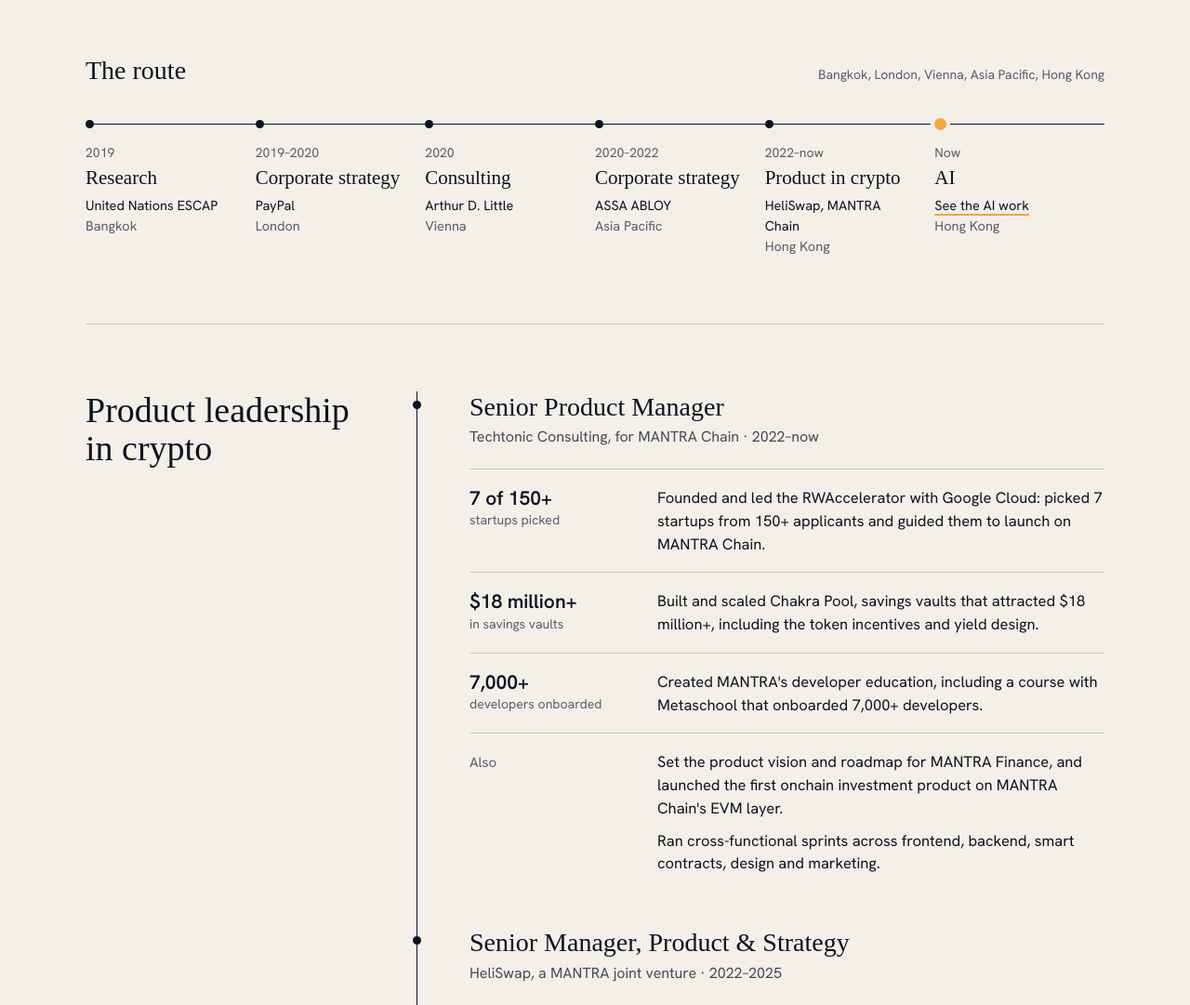
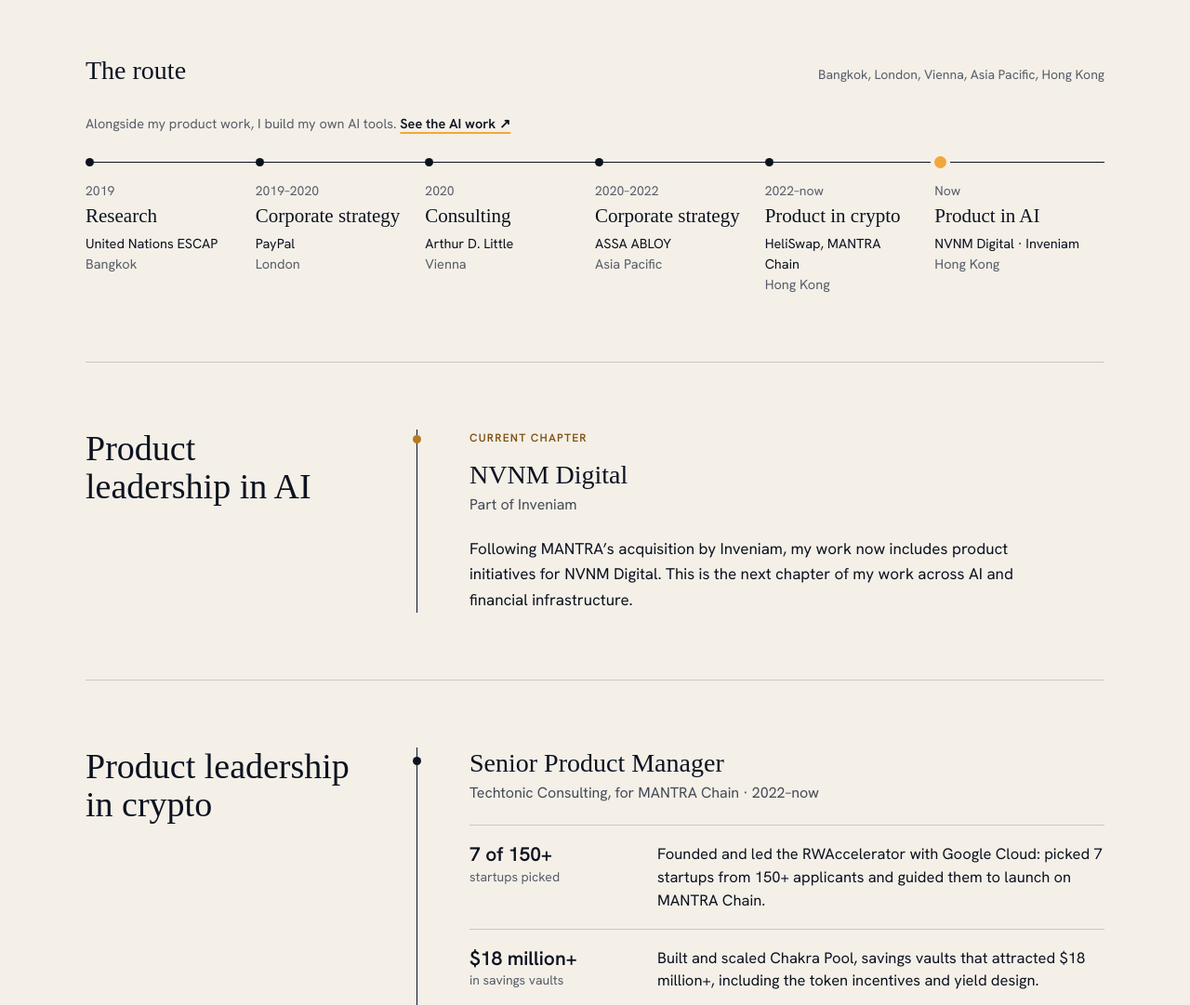
Before and after one commit to ringman007/andre-ringdorfer.com, a plain HTML site: page experience.html in a window 1280 px wide. Shown: the part 700-1781 px from the top of the page at 93% size. Drawn offline with Linux system fonts and the light colour scheme; a web font is replaced by a local one.

Commit message:
Add provisional NVNM Digital AI experience and career route

```diff
--- a/experience.html
+++ b/experience.html
@@ -57,14 +57,26 @@
 .xt-line a{position:relative;display:block;text-decoration:none;border-top:1px solid #0d1220;padding:20px 18px 0 0;font-size:14.5px}
 .xt-line a:last-child{padding-right:0}
 .xt-line i{position:absolute;top:-5px;left:0;width:9px;height:9px;border-radius:50%;background:#0d1220}
-.xt-line a.ai i{top:-7px;width:13px;height:13px;background:#f2a73b;box-shadow:0 0 0 4px #f4f0e8}
+.xt-line a.current i{top:-7px;width:13px;height:13px;background:#f2a73b;box-shadow:0 0 0 4px #f4f0e8}
 .xt-line span{display:block}.xt-line .y,.xt-line .c{color:#585d69}.xt-line .y{font-size:14px}
 .xt-line .t{font-family:'Gloock',serif;font-size:21px;line-height:1.2;margin:4px 0 6px}
-.xt-line .u{text-decoration:underline;text-decoration-color:#f2a73b;text-decoration-thickness:2px;text-underline-offset:4px}
+.xt-parallel{margin:18px 0 0;color:#585d69;font-size:14.5px;line-height:1.6}.xt-parallel a{color:#0d1220;font-weight:600;text-decoration-color:#f2a73b;text-decoration-thickness:2px;text-underline-offset:4px;white-space:nowrap}
 .xt-line a:hover .t{color:#8a5a12}
 @media (max-width:900px){.xt-head{grid-template-columns:1fr}.xt-grid{grid-template-columns:repeat(2,minmax(0,1fr))}.xt-grid>div:nth-child(3){padding-left:0;border-left:0}.xt-grid>div{padding-bottom:18px}.xt-grid>div:nth-child(n+3){border-top:1px solid rgba(13,18,32,.18)}
-  .xt-line{grid-template-columns:1fr;margin-top:20px;border-left:1px solid #0d1220;margin-left:4px}.xt-line a{border-top:0;padding:0 0 22px 24px}.xt-line i{top:6px;left:-5px}.xt-line a.ai i{left:-7px;top:4px}}
+  .xt-line{grid-template-columns:1fr;margin-top:20px;border-left:1px solid #0d1220;margin-left:4px}.xt-line a{border-top:0;padding:0 0 22px 24px}.xt-line i{top:6px;left:-5px}.xt-line a.current i{left:-7px;top:4px}}
 @media (max-width:520px){.xt-grid{grid-template-columns:1fr}.xt-grid>div{padding:16px 0!important;border-left:0!important}.xt-grid>div+div{border-top:1px solid rgba(13,18,32,.18)}}
+
+
+/* The current AI chapter, before the completed crypto work. */
+.xt-ai{display:flex;flex-wrap:wrap;gap:28px 56px;padding:clamp(48px,6vw,72px) 0;border-bottom:1px solid rgba(13,18,32,.18);scroll-margin-top:24px}
+.xt-ai-heading{flex:1 1 240px;max-width:300px;min-width:0}
+.xt-ai h2{font-family:'Gloock',serif;font-weight:400;font-size:clamp(30px,3.1vw,38px);line-height:1.08;margin:0;text-wrap:balance}
+.xt-ai-body{position:relative;flex:3 1 460px;min-width:0;border-left:1px solid #0d1220;padding-left:clamp(20px,4.5vw,56px)}
+.xt-ai-body::before{content:'';position:absolute;top:6px;left:-5px;width:9px;height:9px;border-radius:50%;background:#b87820}
+.xt-ai-current{display:block;font-size:12px;font-weight:600;letter-spacing:.1em;text-transform:uppercase;color:#805316;margin-bottom:14px}
+.xt-ai h3{font-family:'Gloock',serif;font-weight:400;font-size:28px;line-height:1.2;margin:0}
+.xt-ai-affiliation{color:#454a56;margin:4px 0 22px;font-size:16px}
+.xt-ai-description{margin:0;max-width:62ch;font-size:17px;line-height:1.6;text-wrap:pretty}
 
 /* results as a dark panel so they read differently from the route line */
 .xt-res{margin-top:clamp(40px,4.5vw,56px);padding:clamp(24px,3vw,40px) clamp(22px,3vw,44px) clamp(28px,3.4vw,44px)!important;background:#0d1220;color:#f4f0e8}
@@ -113,10 +125,10 @@
     <div class="xt-head">
       <div>
         <h1>Experience</h1>
-        <p>Senior product manager in onchain finance, based in Hong Kong. Before crypto, I worked in strategy consulting and corporate strategy across Europe and Asia. <a href="index.html#work">Today I build with AI.</a></p>
+        <p>Product work across AI and onchain finance, based in Hong Kong. Before crypto, I worked in strategy consulting and corporate strategy across Europe and Asia. <a href="index.html#work">Today I build with AI.</a></p>
       </div>
       <dl>
-        <dt>Now</dt><dd>Senior Product Manager, Techtonic Consulting, for MANTRA Chain</dd>
+        <dt>Now</dt><dd>Product work for NVNM Digital, part of Inveniam</dd>
         <dt>Based</dt><dd>Hong Kong</dd>
         <dt>Since</dt><dd>2019</dd>
         <dt>Fields</dt><dd>Product, onchain finance, strategy, now AI</dd>
@@ -133,18 +145,31 @@
     </div>
     <div class="xt-route">
       <div class="xt-cap2"><h2>The route</h2><span>Bangkok, London, Vienna, Asia Pacific, Hong Kong</span></div>
+      <p class="xt-parallel">Alongside my product work, I build my own AI tools. <a href="index.html#work">See the AI work ↗</a></p>
       <div class="xt-line">
         <a href="#research"><i></i><span class="y">2019</span><span class="t">Research</span><span>United Nations ESCAP</span><span class="c">Bangkok</span></a>
         <a href="#paypal"><i></i><span class="y">2019–2020</span><span class="t">Corporate strategy</span><span>PayPal</span><span class="c">London</span></a>
         <a href="#consulting"><i></i><span class="y">2020</span><span class="t">Consulting</span><span>Arthur D. Little</span><span class="c">Vienna</span></a>
         <a href="#assa-abloy"><i></i><span class="y">2020–2022</span><span class="t">Corporate strategy</span><span>ASSA ABLOY</span><span class="c">Asia Pacific</span></a>
         <a href="#crypto"><i></i><span class="y">2022–now</span><span class="t">Product in crypto</span><span>HeliSwap, MANTRA Chain</span><span class="c">Hong Kong</span></a>
-        <a class="ai" href="index.html#work"><i></i><span class="y">Now</span><span class="t">AI</span><span class="u">See the AI work</span><span class="c">Hong Kong</span></a>
+        <a class="current" href="#ai-leadership"><i></i><span class="y">Now</span><span class="t">Product in AI</span><span>NVNM Digital · Inveniam</span><span class="c">Hong Kong</span></a>
       </div>
     </div>
   </div>
 
   <main style="max-width:1240px;margin:0 auto;box-sizing:border-box;padding:0 clamp(20px,5.8vw,72px)">
+
+    <section class="xt-ai" id="ai-leadership" aria-labelledby="ai-leadership-title">
+      <div class="xt-ai-heading">
+        <h2 id="ai-leadership-title">Product leadership in AI</h2>
+      </div>
+      <div class="xt-ai-body">
+        <span class="xt-ai-current">Current chapter</span>
+        <h3>NVNM Digital</h3>
+        <p class="xt-ai-affiliation">Part of Inveniam</p>
+        <p class="xt-ai-description">Following MANTRA’s acquisition by Inveniam, my work now includes product initiatives for NVNM Digital. This is the next chapter of my work across AI and financial infrastructure.</p>
+      </div>
+    </section>
 
     <section id="crypto" style="display:flex;flex-wrap:wrap;gap:28px 56px;padding:clamp(48px,6vw,72px) 0;scroll-margin-top:8px">
       <div style="flex:1 1 240px;max-width:300px;min-width:0">
@@ -335,5 +360,21 @@
   </div>
 </footer>
 </div>
+<script>
+(() => {
+  const route = document.querySelector('.xt-line');
+  const stops = [...route.children];
+  const locations = document.querySelector('.xt-route .xt-cap2 > span');
+  const vertical = matchMedia('(max-width:900px)');
+  function orderRoute() {
+    route.append(...(vertical.matches ? [...stops].reverse() : stops));
+    locations.textContent = vertical.matches
+      ? 'Hong Kong, Asia Pacific, Vienna, London, Bangkok'
+      : 'Bangkok, London, Vienna, Asia Pacific, Hong Kong';
+  }
+  vertical.addEventListener('change', orderRoute);
+  orderRoute();
+})();
+</script>
 </body>
 </html>
```
